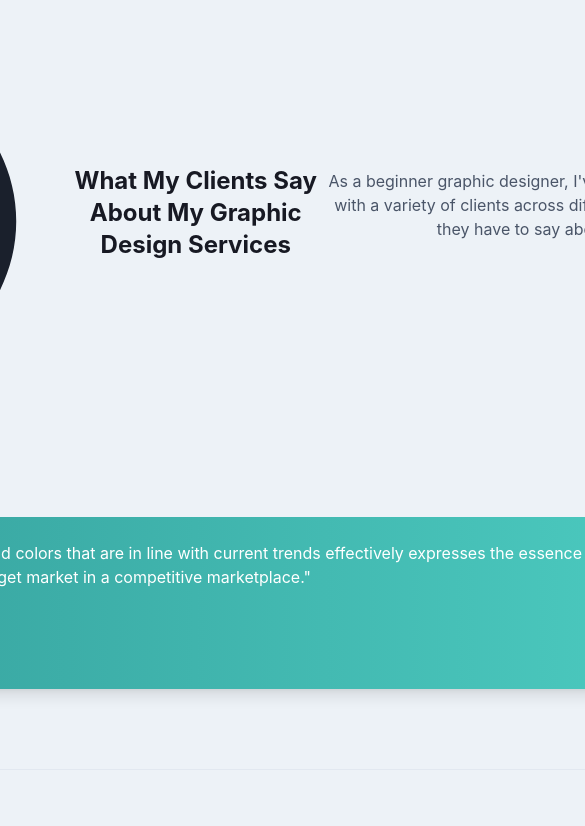
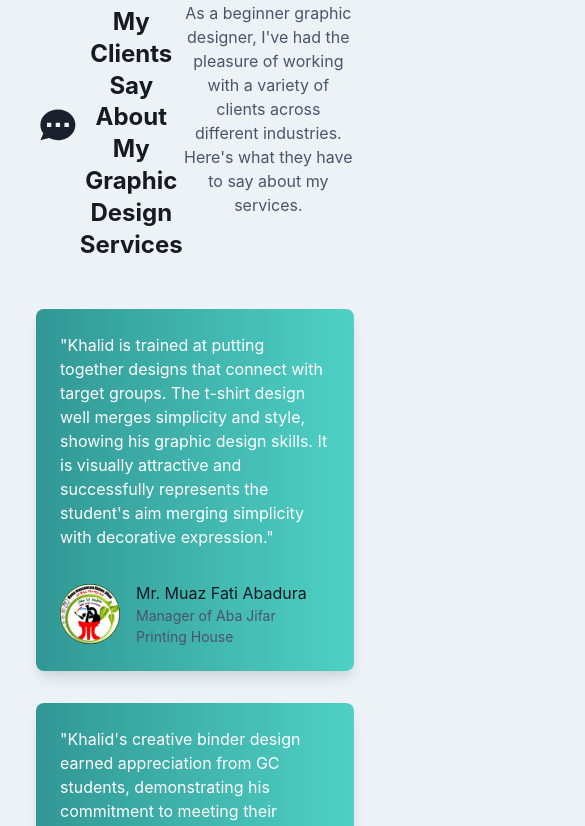
Before and after one commit to ez-programmer4/Khalid-s-portfolio, a React (Create React App) app: page / in a window 390 px wide. Shown: the part 10060-10886 px from the top of the page, 585 px wide, since content can reach past the window. Built offline with nearby package versions, Linux system fonts and the light colour scheme.

Commit message:
after responsive testimonies component

```diff
--- a/src/components/Testimonies.js
+++ b/src/components/Testimonies.js
@@ -8,6 +8,8 @@ import {
   Heading,
   Text,
   useColorMode,
+  useBreakpointValue,
+  SimpleGrid,
   Image,
 } from "@chakra-ui/react";
 import { ChatIcon } from "@heroicons/react/solid";
@@ -21,30 +23,15 @@ const sliderSettings = {
   dots: true,
   infinite: true,
   speed: 500,
-  slidesToShow: 1, // Default to 1 slide
+  slidesToShow: 1, // Show 1 slide at a time
   slidesToScroll: 1,
   autoplay: true,
   autoplaySpeed: 3000,
-  responsive: [
-    {
-      breakpoint: 1024, // For laptops
-      settings: {
-        slidesToShow: 2, // Show 2 slides on laptops
-        slidesToScroll: 1,
-      },
-    },
-    {
-      breakpoint: 768, // For tablets
-      settings: {
-        slidesToShow: 1, // Show 1 slide on tablets
-        slidesToScroll: 1,
-      },
-    },
-  ],
 };
 
 export default function Testimonials() {
   const { colorMode } = useColorMode();
+  const isMobileOrTablet = useBreakpointValue({ base: true, md: false }); // Determine if mobile or tablet
 
   return (
     <Box
@@ -54,7 +41,7 @@ export default function Testimonials() {
       py={{ base: 10, md: 20 }} // Responsive padding
       borderBottom="1px solid"
       borderBottomColor={colorMode === "light" ? "gray.200" : "gray.700"}
-      overflow="hidden" // Prevent overflow
+      overflow="hidden"
     >
       <Container
         maxW="container.xl"
@@ -66,14 +53,14 @@ export default function Testimonials() {
           <ChatIcon className="mx-auto inline-block w-6 h-6 mb-4" />
           <Heading
             as="h1"
-            fontSize={{ base: "2xl", md: "3xl", lg: "4xl" }} // Responsive font sizes
+            fontSize={{ base: "2xl", md: "3xl", lg: "4xl" }}
             mb={4}
             color={colorMode === "light" ? "gray.900" : "white"}
           >
             What My Clients Say About My Graphic Design Services
           </Heading>
           <Text
-            fontSize={{ base: "md", md: "lg" }} // Responsive font sizes
+            fontSize={{ base: "md", md: "lg" }}
             mb={8}
             color={colorMode === "light" ? "gray.600" : "gray.400"}
           >
@@ -83,9 +70,61 @@ export default function Testimonials() {
           </Text>
         </Flex>
 
-        <Box overflow="hidden">
-          {" "}
-          {/* Ensure the slider container has overflow hidden */}
+        {isMobileOrTablet ? (
+          // Render SimpleGrid for mobile and tablet
+          <SimpleGrid
+            columns={1} // 1 column for mobile and tablet
+            spacing={8} // Space between items
+          >
+            {testimonials.map((testimonial) => (
+              <Box
+                key={testimonial.name}
+                bgGradient={
+                  colorMode === "light"
+                    ? "linear(to-r, teal.500, teal.300)"
+                    : "linear(to-r, teal.800, teal.600)"
+                }
+                color="white"
+                p={6}
+                borderRadius="lg"
+                boxShadow="lg"
+                textAlign="left"
+                display="flex"
+                flexDirection="column"
+                justifyContent="space-between"
+                transition="transform 0.3s"
+                _hover={{ transform: "scale(1.05)", boxShadow: "2xl" }}
+              >
+                <Text fontSize={{ base: "md", md: "lg" }} mb={4} flexGrow={1}>
+                  "{testimonial.quote}"
+                </Text>
+                <Flex align="center" mt={4}>
+                  <Image
+                    src={testimonial.profilePhoto}
+                    alt={testimonial.name}
+                    borderRadius="full"
+                    boxSize={{ base: "60px", md: "80px" }}
+                  />
+                  <Box ml={4}>
+                    <Text
+                      fontSize={{ base: "md", md: "lg" }}
+                      color={colorMode === "light" ? "gray.900" : "white"}
+                    >
+                      {testimonial.name}
+                    </Text>
+                    <Text
+                      fontSize={{ base: "sm", md: "md" }}
+                      color={colorMode === "light" ? "gray.600" : "gray.500"}
+                    >
+                      {testimonial.company}
+                    </Text>
+                  </Box>
+                </Flex>
+              </Box>
+            ))}
+          </SimpleGrid>
+        ) : (
+          // Render Slider for laptops and larger screens
           <Slider {...sliderSettings}>
             {testimonials.map((testimonial) => (
               <Box
@@ -96,26 +135,17 @@ export default function Testimonials() {
                     : "linear(to-r, teal.800, teal.600)"
                 }
                 color="white"
-                p={6} // Responsive padding
+                p={6}
                 borderRadius="lg"
                 boxShadow="lg"
                 textAlign="left"
-                width="100%" // Set to 100% to fill the slide
-                mx="auto" // Center the cards
                 display="flex"
                 flexDirection="column"
                 justifyContent="space-between"
-                minWidth={{ base: "100%", md: "300px" }} // Ensure a minimum width for better responsiveness
-                flexShrink={0} // Prevent shrinking
-                transition="transform 0.3s" // Add transition for hover effect
-                _hover={{ transform: "scale(1.05)", boxShadow: "2xl" }} // Hover effect
-                my={4} // Add vertical margin for spacing between cards
+                transition="transform 0.3s"
+                _hover={{ transform: "scale(1.05)", boxShadow: "2xl" }}
               >
-                <Text
-                  fontSize={{ base: "md", md: "lg" }} // Responsive font sizes for quote
-                  mb={4}
-                  flexGrow={1} // Allow the quote text to grow
-                >
+                <Text fontSize={{ base: "md", md: "lg" }} mb={4} flexGrow={1}>
                   "{testimonial.quote}"
                 </Text>
                 <Flex align="center" mt={4}>
@@ -123,17 +153,17 @@ export default function Testimonials() {
                     src={testimonial.profilePhoto}
                     alt={testimonial.name}
                     borderRadius="full"
-                    boxSize={{ base: "60px", md: "80px" }} // Responsive image size
+                    boxSize={{ base: "60px", md: "80px" }}
                   />
                   <Box ml={4}>
                     <Text
-                      fontSize={{ base: "md", md: "lg" }} // Responsive font sizes
+                      fontSize={{ base: "md", md: "lg" }}
                       color={colorMode === "light" ? "gray.900" : "white"}
                     >
                       {testimonial.name}
                     </Text>
                     <Text
-                      fontSize={{ base: "sm", md: "md" }} // Responsive font sizes
+                      fontSize={{ base: "sm", md: "md" }}
                       color={colorMode === "light" ? "gray.600" : "gray.500"}
                     >
                       {testimonial.company}
@@ -143,7 +173,7 @@ export default function Testimonials() {
               </Box>
             ))}
           </Slider>
-        </Box>
+        )}
       </Container>
     </Box>
   );
```
